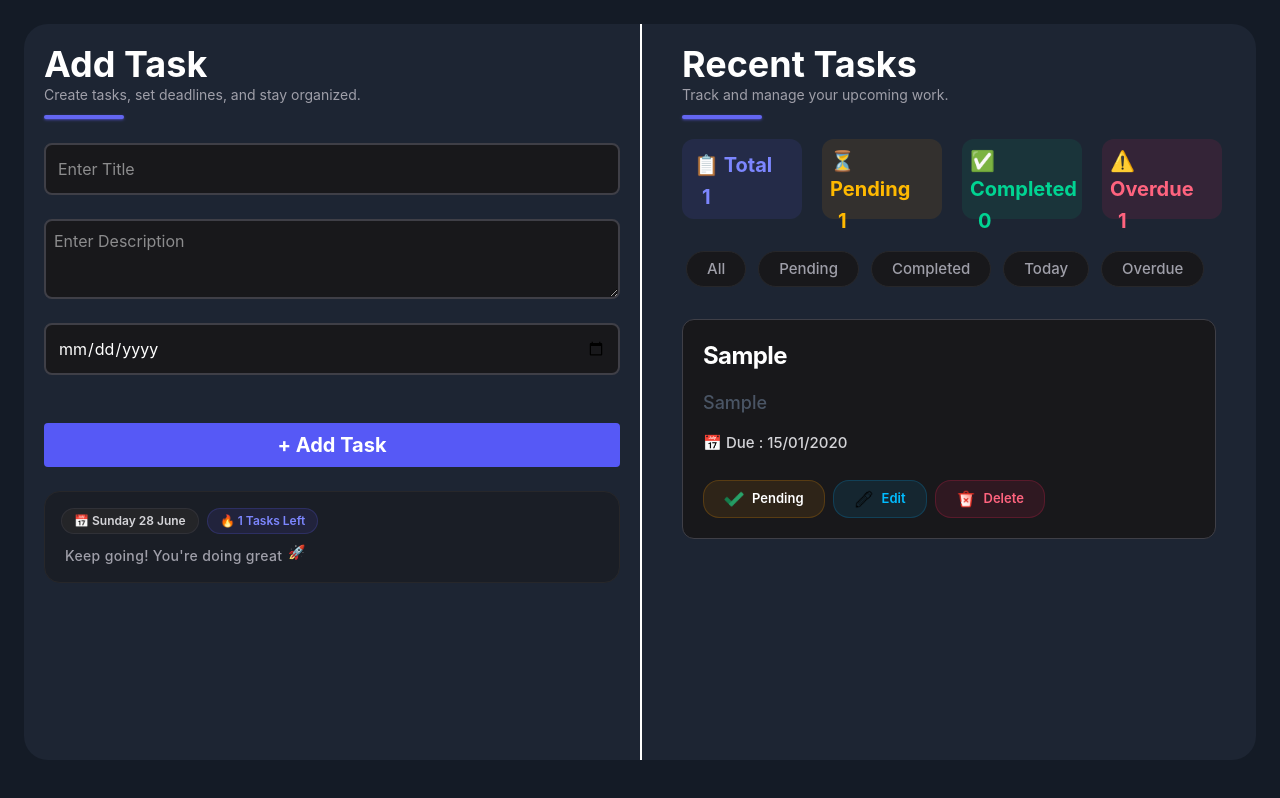
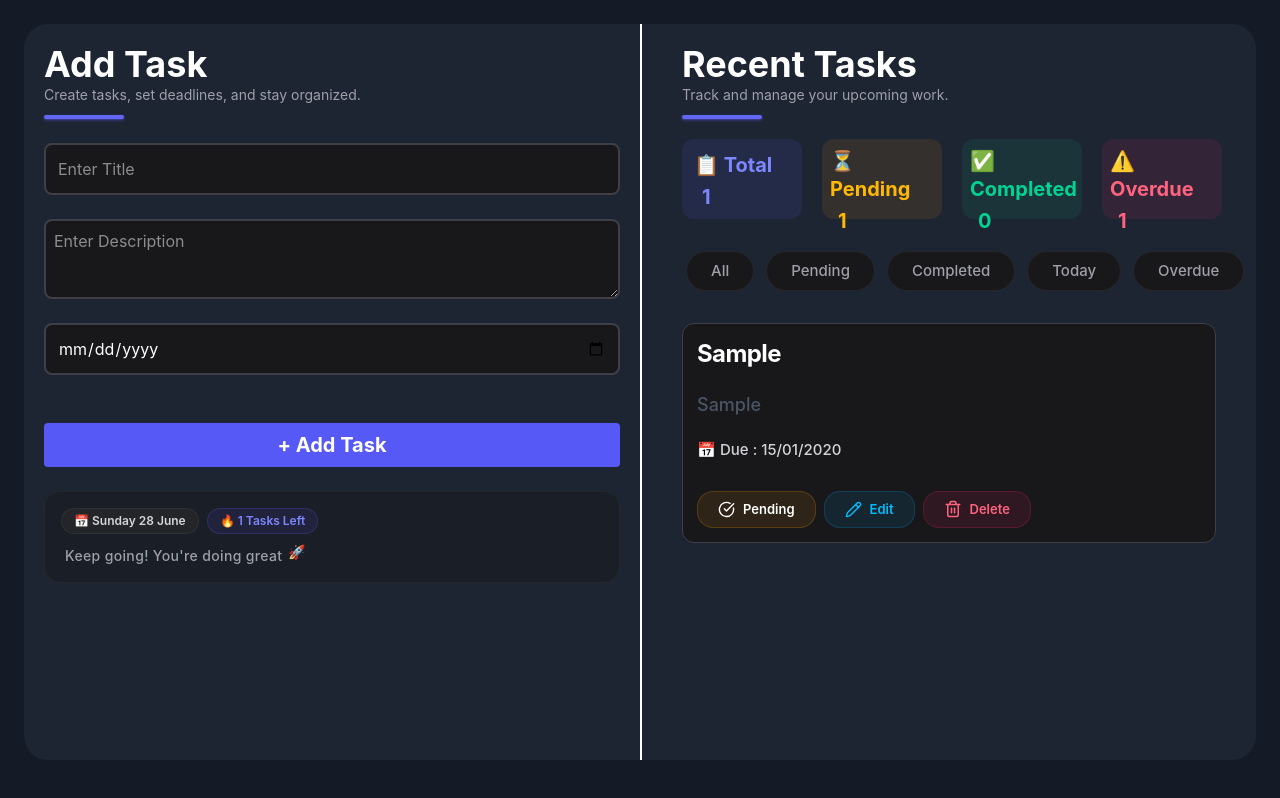
Before and after one commit to Kashyapgaliya29/task-manager-project, a React (Vite) app in the folder Frontend/: page /tasks in a window 1280 px wide. Both pictures are taken after typing "Sample", "Sample", "2020-01-15" into the empty fields and a click on the button "+ Add Task". Built offline with nearby package versions, Linux system fonts and the light colour scheme.

Commit message:
Polish Some css stuff

```diff
--- a/Frontend/src/components/FilterBar.jsx
+++ b/Frontend/src/components/FilterBar.jsx
@@ -9,7 +9,7 @@ const FilterBar = ({ filter,setFilter }) => {
             {filterButtons.map(btn =>
               <button
               key={btn}
-              className={`px-5 py-1.5 ${filter === btn ? 'bg-[#6366f1]' : 'bg-[#1E293B]'} rounded-full text-[15px] font-medium bg-zinc-900 border border-zinc-800 text-zinc-400 hover:text-zinc-200 hover:border-zinc-700 active:bg-indigo-600`}
+              className={`px-6 py-2 ${filter === btn ? 'bg-[#6366f1]' : 'bg-[#1E293B]'} rounded-full text-[15px] font-medium bg-zinc-900 border border-zinc-800 text-zinc-400 hover:text-zinc-200 hover:border-zinc-700 active:bg-indigo-600`}
               type='button'
               onClick={()=>setFilter(btn)}>{btn.charAt(0).toUpperCase() + btn.slice(1)}</button>
             )}
--- a/Frontend/src/components/TodoCard.jsx
+++ b/Frontend/src/components/TodoCard.jsx
@@ -3,6 +3,10 @@ import YesImage from '../assets/yes.png'
 import EditImage from '../assets/edit.png'
 import DeleteImage from '../assets/remove.png'
 import {useNavigate} from 'react-router-dom'
+import {Pencil} from 'lucide-react'
+import {Trash2} from 'lucide-react'
+import {CircleCheckBig} from 'lucide-react'
+
 
 
 const TodoCard = ({ todo,toggleStatus,deleteTodo,setEditedTodo }) => {
@@ -14,7 +18,7 @@ const TodoCard = ({ todo,toggleStatus,deleteTodo,setEditedTodo }) => {
   }
   return (
     <>
-        <div className={` ${todo.completed ? 'opacity-40' : ''} max-h-55 p-5 lg:min-h-55 w-full bg-zinc-900 border border-zinc-700 text-white rounded-xl font-medium flex flex-col justify-between hover:scale-105 transation-all duration-300`}>
+        <div className={` ${todo.completed ? 'opacity-40' : ''} max-h-55 p-3.5 lg:min-h-55 w-full bg-zinc-900 border border-zinc-700 text-white rounded-xl font-medium flex flex-col justify-between hover:scale-105 transation-all duration-300`}>
 
             <h1 className={`${todo.completed ? 'line-through text-zinc-600' : ''} text-2xl font-bold tracking-tight`}>{todo.title}</h1>
             <p className='font-stretch-50% text-lg text-gray-600 font-medium wrap-break-word pt-3'>{todo.description}</p>
@@ -23,17 +27,21 @@ const TodoCard = ({ todo,toggleStatus,deleteTodo,setEditedTodo }) => {
                 <button
                   className={`px-5 py-2 text-[13px] font-semibold rounded-2xl active:scale-95 ${todo.completed ? 'bg-emerald-500/10 border border-emerald-500/20 text-emerald-400':'bg-amber-500/10 border border-amber-500/20 text-amber-400'} text-white rounded `}
                   onClick={()=>toggleStatus(todo.id)}>
-                  <span className='flex items-center justify-center gap-2'><img src={YesImage} alt="" className='h-5 w-5 object-contain opacity-80'/>{todo.completed ? 'Completed' : 'Pending'}</span>
+                  {/* <span className='flex items-center justify-center gap-2'><img src={YesImage} alt="" className='h-5 w-5 object-contain opacity-80'/>{todo.completed ? 'Completed' : 'Pending'}</span> */}
+                  <span className='flex items-center justify-center gap-2'><CircleCheckBig size={17} />{todo.completed ? 'Completed' : 'Pending'}</span>
                 </button>
 
                 <button
                     className='px-5 py-2 text-[13px] font-semibold rounded-2xl active:scale-95 bg-sky-500/10 border border-sky-500/20 text-sky-400'
                     onClick={handleEdit}
-                    ><span className='flex items-center justify-center gap-2'><img src={EditImage} alt="" className='h-5 w-5'/>Edit</span>
+                    // ><span className='flex items-center justify-center gap-2'><img src={EditImage} alt="" className='h-5 w-5'/>Edit</span>
+                    ><span className='flex items-center justify-center gap-2'><Pencil size={17} />Edit</span>
                 </button>
 
                 <button
-                  className='px-5 py-2 text-[13px] font-semibold rounded-2xl active:scale-95 bg-rose-500/10 border border-rose-500/20 text-rose-400' onClick={()=>deleteTodo(todo.id)}><span className='flex items-center justify-center gap-2'><img src={DeleteImage} alt="" className='h-5 w-5'/>Delete</span>
+                  className='px-5 py-2 text-[13px] font-semibold rounded-2xl active:scale-95 bg-rose-500/10 border border-rose-500/20 text-rose-400' onClick={()=>deleteTodo(todo.id)}>
+                    {/* <span className='flex items-center justify-center gap-2'><img src={DeleteImage} alt="" className='h-5 w-5'/>Delete</span> */}
+                    <span className='flex items-center justify-center gap-2'><Trash2 size={18} />Delete</span>
                 </button>
             </div>
 
--- a/Frontend/src/components/TodoForm.jsx
+++ b/Frontend/src/components/TodoForm.jsx
@@ -1,5 +1,6 @@
 import React, { useEffect, useState } from 'react'
 import {useNavigate} from 'react-router-dom'
+import {Calendar} from 'lucide-react'
 
 const TodoForm = ({ todos, setTodos, filter, setFilter, editedTodo, setEditedTodo }) => {
   const [title, setTitle] = useState('')
@@ -74,9 +75,11 @@ const TodoForm = ({ todos, setTodos, filter, setFilter, editedTodo, setEditedTod
           value={description}
           onChange={(e) => setDescription(e.target.value)}
         /><br />
+        <p className='flex items-center gap-2 px-1 text-zinc-400 mb-2 lg:hidden'><Calendar size={18} /> Due Date</p>
         <input
-          className='h-13 rounded-lg border-2 border-zinc-700 bg-zinc-900 px-3 text-white'
+          className='h-13 w-auto rounded-lg border-2 border-zinc-700 bg-zinc-900 px-3 text-white'
           type='date'
+          placeholder='dd-mm-yyyy'
           value={duedate}
           onChange={(e) => setDueDate(e.target.value)}
         /><br />
--- a/Frontend/src/components/TodoList.jsx
+++ b/Frontend/src/components/TodoList.jsx
@@ -17,7 +17,7 @@ const TodoList = ( { filterTodos,toggleStatus,deleteTodo,setEditedTodo } ) => {
                     />
             )) :
                 <div className='flex flex-col items-center justify-center mx-auto my-40'>
-                    <p className='text-2xl font-bold text-zinc-200'>All <span className='text-red-500'>Caught</span> Up!</p>
+                    <p className='text-3xl font-bold text-zinc-200'>All <span className='italic text-red-500'>Caught</span> Up!</p>
                     <p className='text-sm text-zinc-500 mt-1'>Got something new on your mind? Add it below.</p>
                     <Link to= '/'  className='lg:hidden px-6 py-2.5 bg-indigo-600 hover:bg-indigo-500 active:scale-95 text-white text-sm font-semibold rounded-xl mt-5'>Add Task</Link>
                 </div>
```
